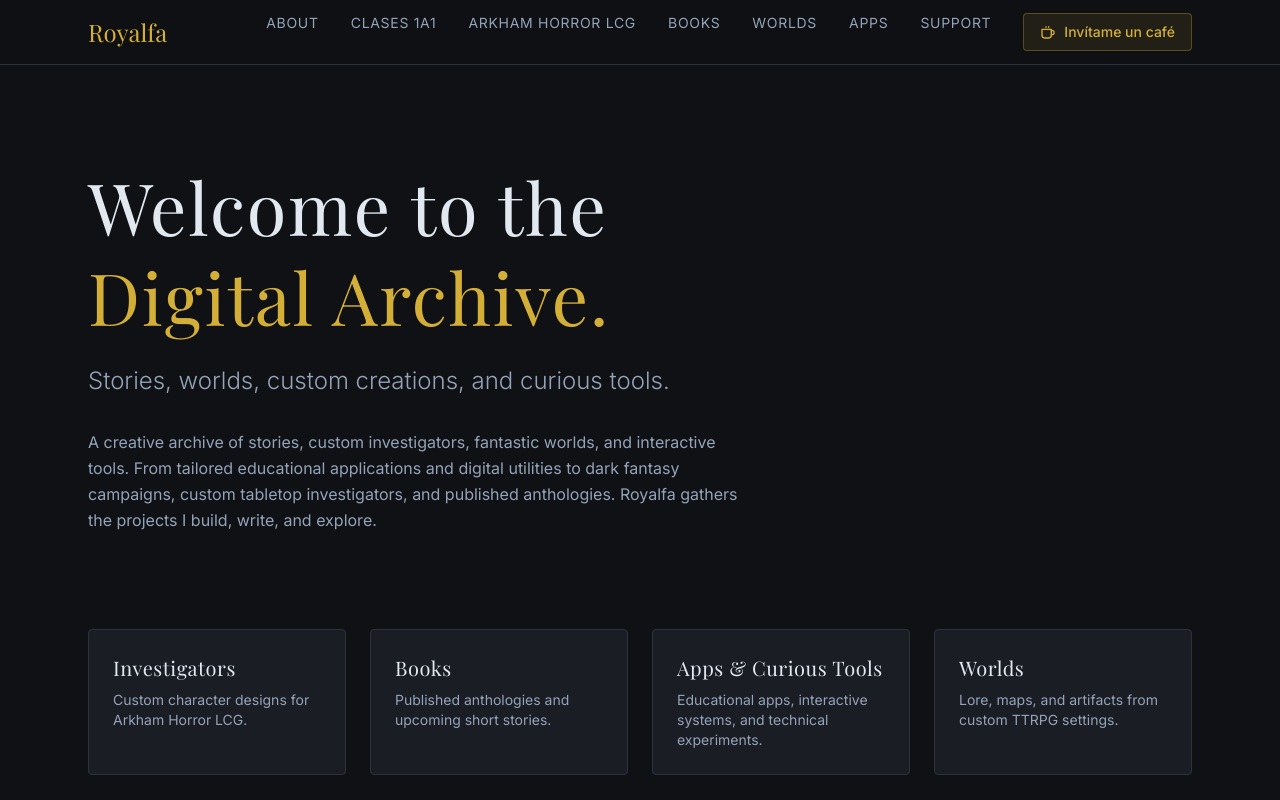
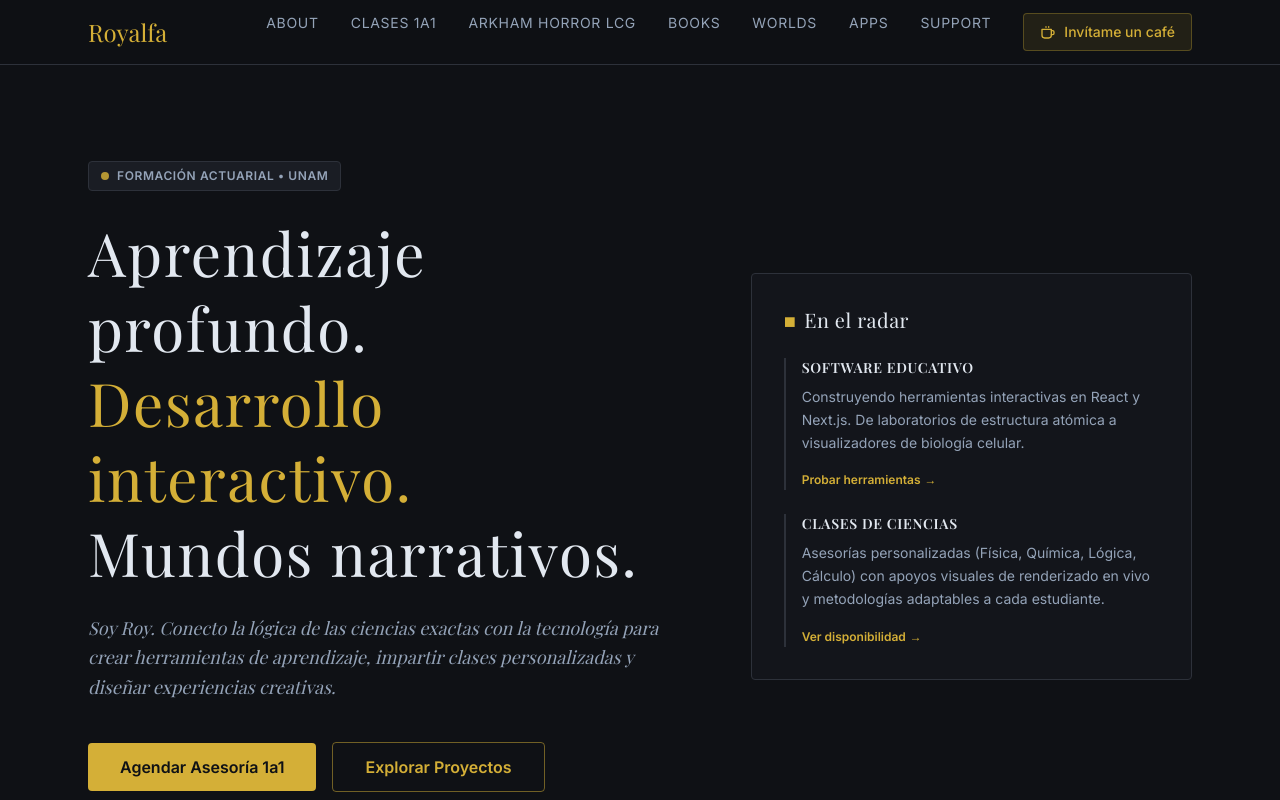
Before and after one commit to royalfa-Kr/royalfa-portfolio, a Next.js app: page / in a window 1280 px wide. Shown: the top 800 px of the page. Built offline with nearby package versions, Linux system fonts and the light colour scheme; a web font is replaced by a local one.

Commit message:
Fase 5.5: Home live and action

```diff
--- a/app/page.tsx
+++ b/app/page.tsx
@@ -1,65 +1,52 @@
+import Hero from "@/components/home/Hero";
+import CurrentFocus from "@/components/home/CurrentFocus";
 import Link from "next/link";
 
 export default function Home() {
   return (
-    <div className="max-w-6xl mx-auto px-6 py-12 md:py-24">
-      {/* Hero Section */}
-      <section className="max-w-3xl mb-24">
-        <h1 className="text-5xl md:text-7xl font-serif text-text-main mb-6 leading-tight">
-          Welcome to the <br />
-          <span className="text-accent-gold">Digital Archive.</span>
-        </h1>
-        <p className="text-xl md:text-2xl text-text-muted font-light mb-8">
-          Stories, worlds, custom creations, and curious tools.
-        </p>
-        <p className="text-base text-text-muted leading-relaxed max-w-2xl">
-          A creative archive of stories, custom investigators, fantastic worlds, and interactive tools.
-          From tailored educational applications and digital utilities to dark fantasy
-          campaigns, custom tabletop investigators, and published anthologies.
-          Royalfa gathers the projects I build, write, and explore.
-        </p>
+    <main className="min-h-screen">
+
+      {/* 1. SECCIÓN SUPERIOR: Hero + Panel de Novedades */}
+      <section className="border-b border-base-border">
+        <div className="max-w-6xl mx-auto px-6 py-12 md:py-24">
+          <div className="grid grid-cols-1 lg:grid-cols-12 gap-12 lg:gap-8 items-center">
+
+            {/* Columna Izquierda (Hero) - Ocupa 7 de 12 columnas */}
+            <div className="lg:col-span-7">
+              <Hero />
+            </div>
+
+            {/* Columna Derecha (Novedades) - Ocupa 5 de 12 columnas */}
+            <div className="lg:col-span-5 w-full">
+              <CurrentFocus />
+            </div>
+
+          </div>
+        </div>
       </section>
 
-      {/* Quick Explore Grid */}
-      <section className="grid grid-cols-1 md:grid-cols-2 lg:grid-cols-4 gap-6">
-        <ExploreCard
-          title="Investigators"
-          description="Custom character designs for Arkham Horror LCG."
-          href="arkham/investigators"
-        />
-        <ExploreCard
-          title="Books"
-          description="Published anthologies and upcoming short stories."
-          href="/books"
-        />
-        <ExploreCard
-          title="Apps & Curious Tools"
-          description="Educational apps, interactive systems, and technical experiments."
-          href="/apps"
-        />
-        <ExploreCard
-          title="Worlds"
-          description="Lore, maps, and artifacts from custom TTRPG settings."
-          href="/worlds"
-        />
+      {/* 2. Archivo Creativo (Tus tarjetas originales) */}
+      <section className="max-w-6xl mx-auto px-6 py-20">
+        <h2 className="text-3xl font-serif text-text-main mb-8">
+          El Archivo <span className="text-accent-gold">Creativo</span>
+        </h2>
+
+        <div className="grid grid-cols-1 md:grid-cols-2 lg:grid-cols-4 gap-6">
+          <ExploreCard title="Investigators" description="Custom character designs for Arkham Horror LCG." href="arkham/investigators" />
+          <ExploreCard title="Books" description="Published anthologies and upcoming short stories." href="/books" />
+          <ExploreCard title="Apps & Tools" description="Educational apps, interactive systems, and technical experiments." href="/apps" />
+          <ExploreCard title="Worlds" description="Lore, maps, and artifacts from custom TTRPG settings." href="/worlds" />
+        </div>
       </section>
-    </div>
+    </main>
   );
 }
 
-// Sub-componente local solo para la Home (luego extraeremos Cards más complejas)
 function ExploreCard({ title, description, href }: { title: string, description: string, href: string }) {
   return (
-    <Link
-      href={href}
-      className="group block p-6 bg-base-surface border border-base-border hover:border-accent-gold/50 transition-colors rounded-sm"
-    >
-      <h3 className="text-xl text-text-main mb-2 group-hover:text-accent-gold transition-colors">
-        {title}
-      </h3>
-      <p className="text-sm text-text-muted line-clamp-3">
-        {description}
-      </p>
+    <Link href={href} className="group block p-6 bg-base-surface border border-base-border hover:border-accent-gold/50 transition-colors rounded-sm">
+      <h3 className="text-xl text-text-main mb-2 group-hover:text-accent-gold transition-colors">{title}</h3>
+      <p className="text-sm text-text-muted line-clamp-3">{description}</p>
     </Link>
   );
 }
--- /dev/null
+++ b/components/home/CurrentFocus.tsx
@@ -0,0 +1,42 @@
+"use client";
+import Link from 'next/link';
+import { currentFocusData } from '@/data/now';
+
+export default function CurrentFocus() {
+  // Aquí ocurre la magia: Filtramos los > 0 y ordenamos de mayor a menor
+  const visibleFocus = currentFocusData
+    .filter(item => item.priority > 0)
+    .sort((a, b) => b.priority - a.priority);
+
+  return (
+    <div className="bg-base-surface/40 border border-base-border p-6 md:p-8 rounded-sm h-full">
+      <h2 className="text-xl font-serif text-text-main mb-6 flex items-center gap-2">
+        <span className="text-accent-gold">■</span> En el radar
+      </h2>
+
+      <div className="flex flex-col gap-6">
+        {visibleFocus.map((item) => (
+          <div key={item.id} className="group border-l-2 border-base-border pl-4 hover:border-accent-gold transition-colors">
+            <h3 className="text-sm uppercase tracking-wider text-text-main font-semibold mb-2 group-hover:text-accent-gold transition-colors">
+              {item.title}
+            </h3>
+            <p className="text-sm text-text-muted leading-relaxed mb-3 line-clamp-3">
+              {item.description}
+            </p>
+
+            {/* Renderizado condicional del enlace que arreglamos antes */}
+            {item.href ? (
+              <Link href={item.href} className="inline-flex items-center text-xs font-semibold text-accent-gold group-hover:text-accent-goldHover transition-colors">
+                {item.linkText} <span className="ml-1 group-hover:translate-x-1 transition-transform">→</span>
+              </Link>
+            ) : (
+              <span className="inline-flex items-center text-xs font-semibold text-text-muted italic">
+                {item.linkText || "Próximamente..."}
+              </span>
+            )}
+          </div>
+        ))}
+      </div>
+    </div>
+  );
+}
--- /dev/null
+++ b/components/home/Hero.tsx
@@ -0,0 +1,36 @@
+"use client";
+import Link from 'next/link';
+
+export default function Hero() {
+  return (
+    <div className="flex flex-col items-start gap-6">
+      {/* Etiqueta de Formación */}
+      <div className="inline-flex items-center gap-2 px-3 py-1.5 rounded-sm bg-base-surface border border-base-border text-xs tracking-wider uppercase text-text-muted font-semibold">
+        <span className="w-2 h-2 rounded-full bg-accent-gold animate-pulse"></span>
+        Formación Actuarial • UNAM
+      </div>
+
+      {/* Título Principal */}
+      <h1 className="text-4xl md:text-5xl lg:text-6xl font-serif text-text-main leading-tight">
+        Aprendizaje profundo. <br />
+        <span className="text-accent-gold">Desarrollo interactivo.</span> <br />
+        Mundos narrativos.
+      </h1>
+
+      {/* Descripción */}
+      <p className="text-lg text-text-muted font-serif italic max-w-xl leading-relaxed">
+        Soy Roy. Conecto la lógica de las ciencias exactas con la tecnología para crear herramientas de aprendizaje, impartir clases personalizadas y diseñar experiencias creativas.
+      </p>
+
+      {/* Botones de Acción */}
+      <div className="flex flex-col sm:flex-row items-center gap-4 pt-4 w-full sm:w-auto">
+        <Link href="/clases" className="w-full sm:w-auto flex items-center justify-center gap-2 bg-accent-gold text-base-dark px-8 py-3 rounded-sm font-semibold hover:bg-accent-goldHover transition-colors">
+          Agendar Asesoría 1a1
+        </Link>
+        <Link href="/apps" className="w-full sm:w-auto flex items-center justify-center gap-2 bg-transparent border border-accent-gold/50 text-accent-gold px-8 py-3 rounded-sm font-semibold hover:bg-accent-gold/10 transition-colors">
+          Explorar Proyectos
+        </Link>
+      </div>
+    </div>
+  );
+}
--- /dev/null
+++ b/data/now.ts
@@ -0,0 +1,26 @@
+export const currentFocusData = [
+  {
+    id: "dev-educativo",
+    title: "Software Educativo",
+    description: "Construyendo herramientas interactivas en React y Next.js. De laboratorios de estructura atómica a visualizadores de biología celular.",
+    linkText: "Probar herramientas",
+    href: "/apps",
+    priority: 10 // Alta prioridad, saldrá arriba
+  },
+  {
+    id: "clases-1a1",
+    title: "Clases de Ciencias",
+    description: "Asesorías personalizadas (Física, Química, Lógica, Cálculo) con apoyos visuales de renderizado en vivo y metodologías adaptables a cada estudiante.",
+    linkText: "Ver disponibilidad",
+    href: "/clases",
+    priority: 5 // Prioridad media, saldrá en segundo lugar
+  },
+  {
+    id: "manual-monstruos",
+    title: "Manual para sobrevivir a monstruos",
+    description: "Siguiente entrega de la serie 10 en 10. Explorando nuevas narrativas y mecánicas de terror.",
+    linkText: "En escritura...",
+    href: "",
+    priority: 0 // Prioridad 0: Está en tu radar, pero NO se mostrará en la página
+  }
+];
```
